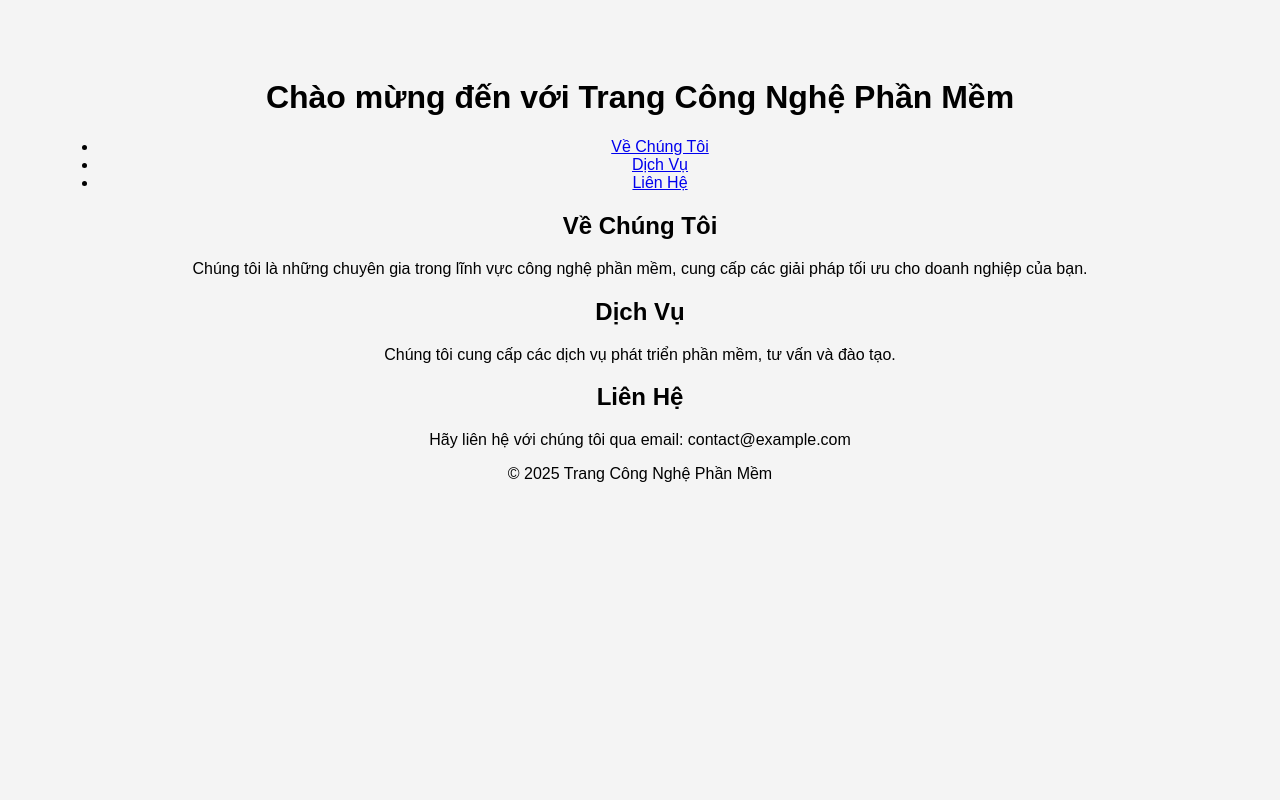
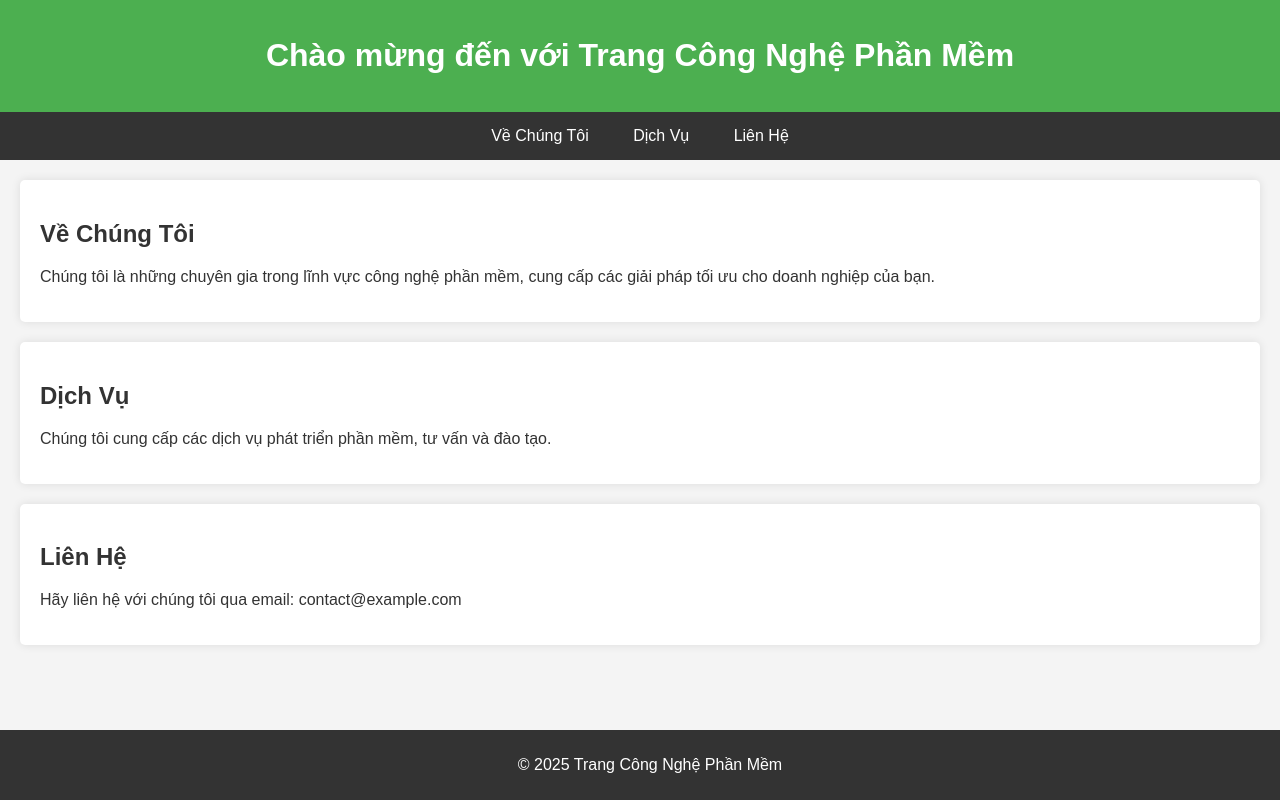
Before and after one commit to john-nguyenx/Group11, a plain HTML site: page index.html in a window 1280 px wide. Drawn offline with Linux system fonts and the light colour scheme.

Commit message:
Cập nhật style.css

```diff
--- a/style.css
+++ b/style.css
@@ -1,43 +1,58 @@
 body {
     font-family: Arial, sans-serif;
+    margin: 0;
+    padding: 0;
     background-color: #f4f4f4;
-    text-align: center;
-    padding: 50px;
+    color: #333;
 }
 
-.container {
-    background: white;
-    padding: 20px;
-    width: 300px;
-    margin: auto;
-    box-shadow: 0px 0px 10px rgba(0, 0, 0, 0.1);
-    border-radius: 10px;
+header {
+    background-color: #4CAF50;
+    color: white;
+    padding: 1em;
+    text-align: center;
 }
 
-input {
-    display: block;
-    width: 90%;
-    padding: 10px;
-    margin: 10px auto;
-    border: 1px solid #ccc;
-    border-radius: 5px;
+nav {
+    background-color: #333;
 }
 
-button {
-    background-color: #007bff;
-    color: white;
-    border: none;
-    padding: 10px;
-    width: 100%;
-    border-radius: 5px;
-    cursor: pointer;
+nav ul {
+    list-style: none;
+    margin: 0;
+    padding: 0;
+    text-align: center;
 }
 
-button:hover {
-    background-color: #0056b3;
+nav ul li {
+    display: inline;
 }
 
-#error-message {
-    color: red;
-    margin-top: 10px;
+nav ul li a {
+    color: white;
+    padding: 15px 20px;
+    display: inline-block;
+    text-decoration: none;
 }
+
+nav ul li a:hover {
+    background-color: #4CAF50;
+}
+
+section {
+    margin: 20px;
+    padding: 20px;
+    background-color: white;
+    border-radius: 5px;
+    box-shadow: 0 0 10px rgba(0, 0, 0, 0.1);
+}
+
+footer {
+    text-align: center;
+    padding: 10px;
+    background-color: #333;
+    color: white;
+    position: fixed;
+    bottom: 0;
+    width: 100%;
+}
```
